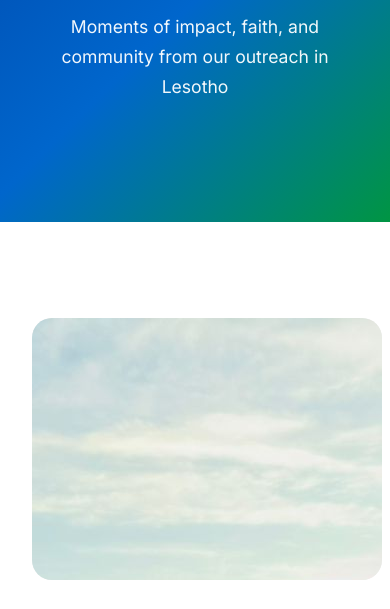
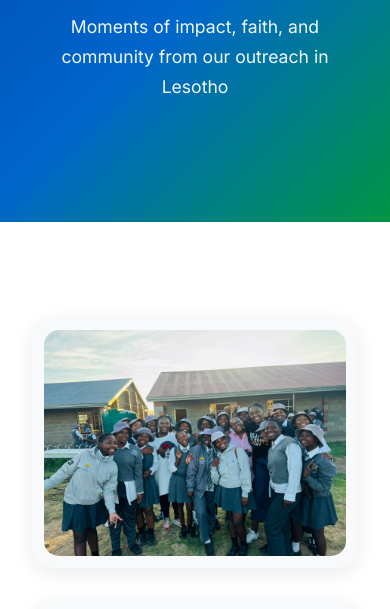
Before and after one commit to TheurgicThaps/LesothoPage, a plain HTML site: page index.html in a window 390 px wide. Both pictures are taken after a click on the link "Gallery". Shown: the part 220-829 px from the top of the page. Drawn offline with Linux system fonts and the light colour scheme.

Commit message:
Fixed the gallery

```diff
--- a/index.html
+++ b/index.html
@@ -305,21 +305,40 @@
 
         .gallery-grid {
             display: grid;
-            grid-template-columns: repeat(auto-fill, minmax(350px, 1fr));
-            gap: 2rem;
+            grid-template-columns: repeat(2, 1fr);
+            gap: 2.5rem;
+            max-width: 1200px;
+            margin: 0 auto;
         }
 
         .gallery-item {
-            overflow: hidden;
             border-radius: 20px;
-            aspect-ratio: 4/3;
-            background: #f0f0f0;
+            background: #f8f9fa;
             transition: transform 0.3s;
             cursor: pointer;
+            padding: 0.75rem;
+            box-shadow: 0 5px 20px rgba(0, 0, 0, 0.08);
+            display: inline-block;
+            width: fit-content;
         }
 
         .gallery-item:hover {
-            transform: translateY(-8px) scale(1.02);
+            transform: translateY(-8px);
+            box-shadow: 0 15px 40px rgba(0, 0, 0, 0.15);
+        }
+
+        .gallery-item img {
+            width: 100%;
+            height: auto;
+            display: block;
+            border-radius: 15px;
+        }
+
+        @media (max-width: 768px) {
+            .gallery-grid {
+                grid-template-columns: 1fr;
+                gap: 2rem;
+            }
         }
 
         /* Lightbox Modal */
@@ -618,7 +637,7 @@
 
     <footer>
         <p>&copy; 2025 Every Nation Campus WITS</p>
-        <p style="margin-top: 0.5rem; opacity: 0.8;">Change the Campus! Change the World! </p>
+        <p style="margin-top: 0.5rem; opacity: 0.8;">Change the Campus! Change the World!</p>
     </footer>
 
     <script>
```
